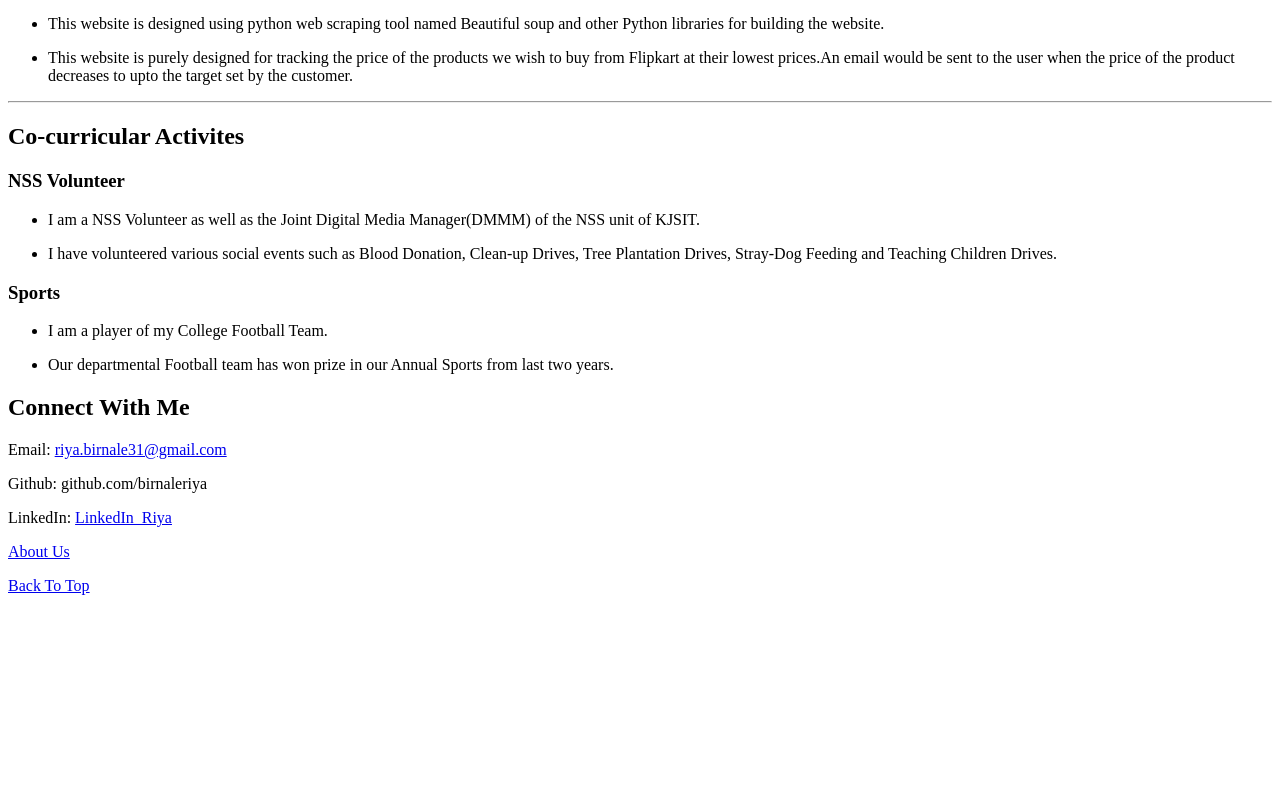
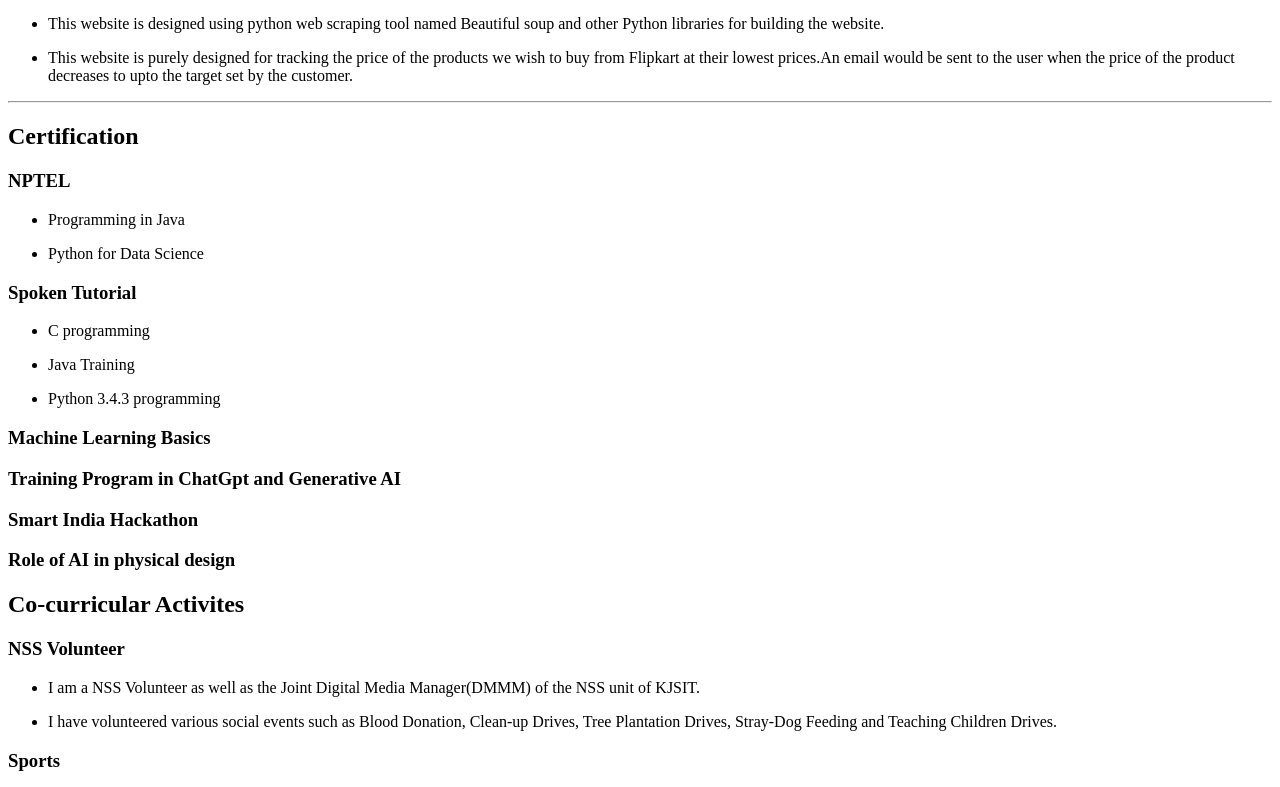
Before and after one commit to birnaleriya/birnaleriya.github.io, a plain HTML site: page index.html in a window 1280 px wide. Shown: the part 1606-2393 px from the top of the page. Before the commit the page ends 2263 px from the top, so only its background shows below. Drawn offline with Linux system fonts and the light colour scheme.

Commit message:
Update index.html

```diff
--- a/index.html
+++ b/index.html
@@ -31,6 +31,7 @@
                             <li><a href="#education">Education</a></li>
                             <li><a href="#internships">Internships</a></li>
                             <li><a href="#projects">Projects</a></li>
+                            <li><a href="#certification">Certification</a></li>
                             <li><a href="#co-curricular-activities">Co-curricular-activities</a></li>
                             <li><a href="#contactme">Connect with Me</a></li>
                         </ul>
@@ -166,6 +167,35 @@
                 </li>
             <hr>
                         </section>
+                            <section id="certification">
+                                <h2>Certification</h2>
+                                <article>
+                                    <h3>NPTEL</h3>
+                                    <ul>
+                                        <li>
+                                            <p>Programming in Java</p>
+                                        </li>
+                                        <li>
+                                            <p>Python for Data Science</p>
+                                        </li>
+                                    </ul>
+                                    <h3>Spoken Tutorial</h3>
+                                    <ul>
+                                        <li>
+                                            <p>C programming</p>
+                                        </li>
+                                        <li>
+                                            <p>Java Training</p>
+                                        </li>
+                                        <li>
+                                            <p>Python 3.4.3 programming</p>
+                                        </li>
+                                    </ul>
+                                    <h3>Machine Learning Basics</h3>
+                                    <h3>Training Program in ChatGpt and Generative AI</h3>
+                                    <h3>Smart India Hackathon</h3>
+                                    <h3>Role of AI in physical design</h3>
+                                </article>
         <section id="co-curricular-activities">
             <h2>Co-curricular Activites</h2>
                 <article>
```
